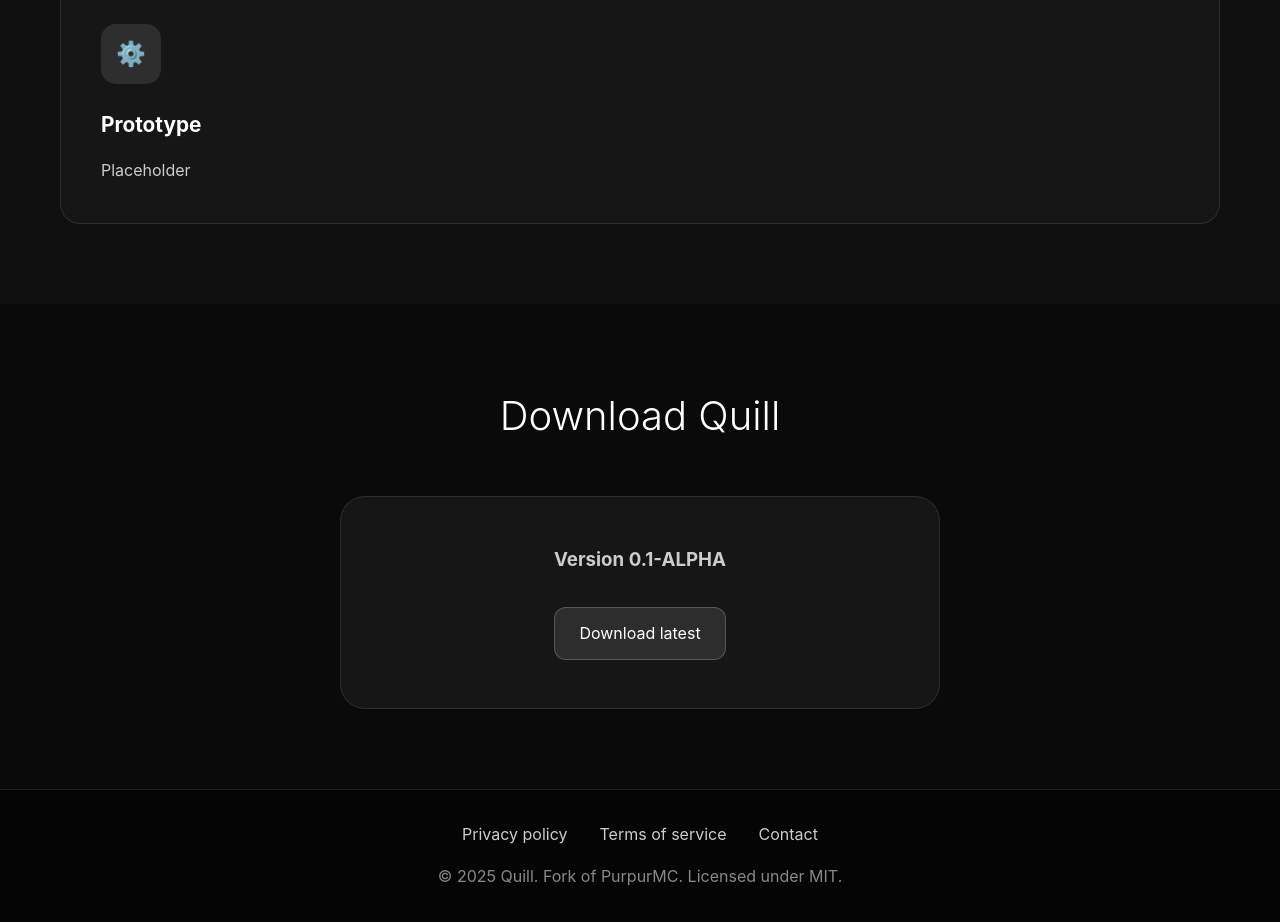
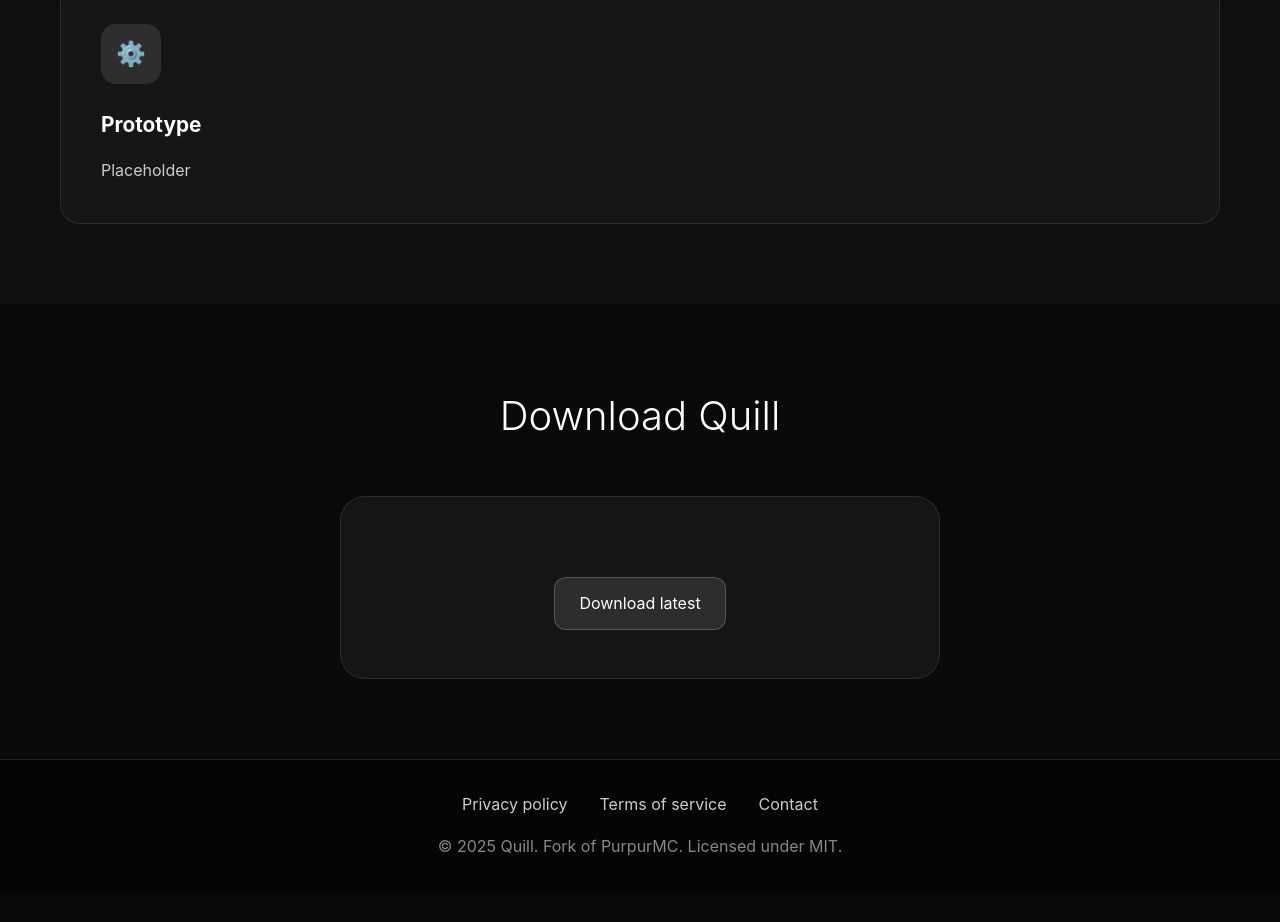
Before and after one commit to LoafyMC/loafymc.github.io, a plain HTML site: page index.html in a window 1280 px wide. Shown: the part 796-1718 px from the top of the page. After the commit the page ends 1688 px from the top, so only its background shows below. Drawn offline with Linux system fonts and the light colour scheme.

Commit message:
Update index.html

```diff
--- a/index.html
+++ b/index.html
@@ -340,7 +340,6 @@
             <h2 class="section-title">Download Quill</h2>
             <div class="download-card">
                 <div class="version-info">
-                    <h3>Version 0.1-ALPHA</h3>
                 </div>
                 <div class="download-buttons">
                     <a href="#" class="download-btn">Download latest</a>
```
